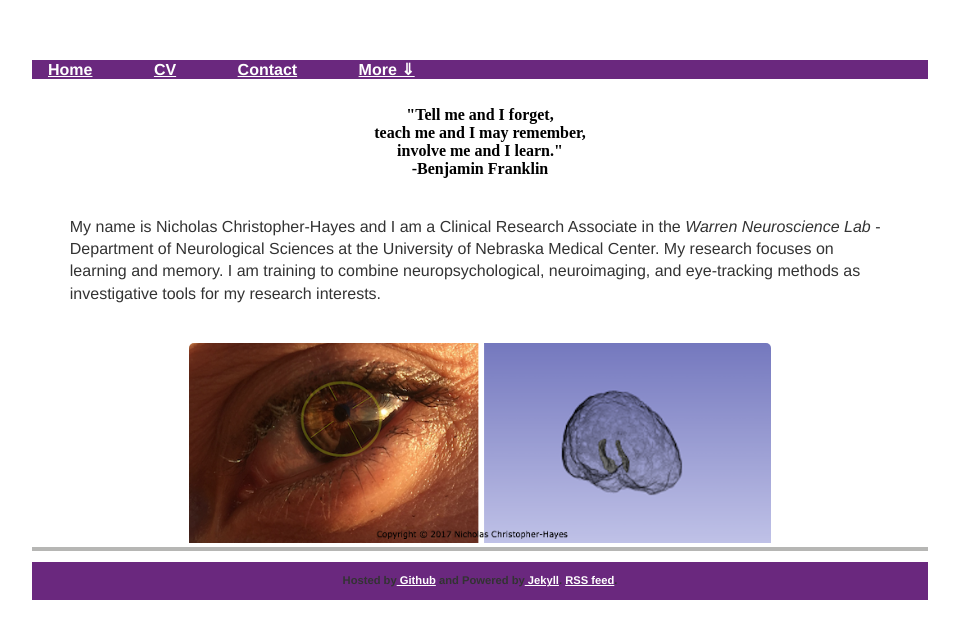
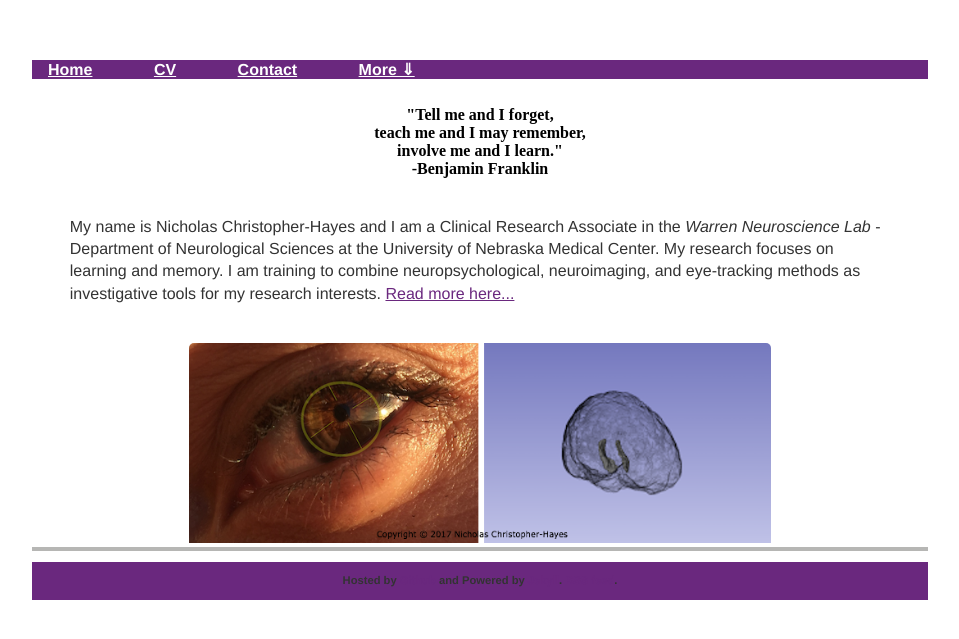
Before and after one commit to nichrishayes/nichrishayes.github.io, a Jekyll site: the page built from index.html, in a window 1280 px wide. Shown: the top 639 px of the page, without its empty margins (160-1119 px from the left). Built offline with Jekyll 4.4.1, drawn with Linux system fonts in a browser that asks for light colours.

Commit message:
Update main.css

```diff
--- a/css/main.css
+++ b/css/main.css
@@ -14,8 +14,11 @@
     display: inline;
     margin-right: 25px;
 }
+a1 {
+    color: white;
+}
 a {
-    color: white;
+    color: #6A287E;
 }
 a:hover {
     text-decoration: underline;
```
